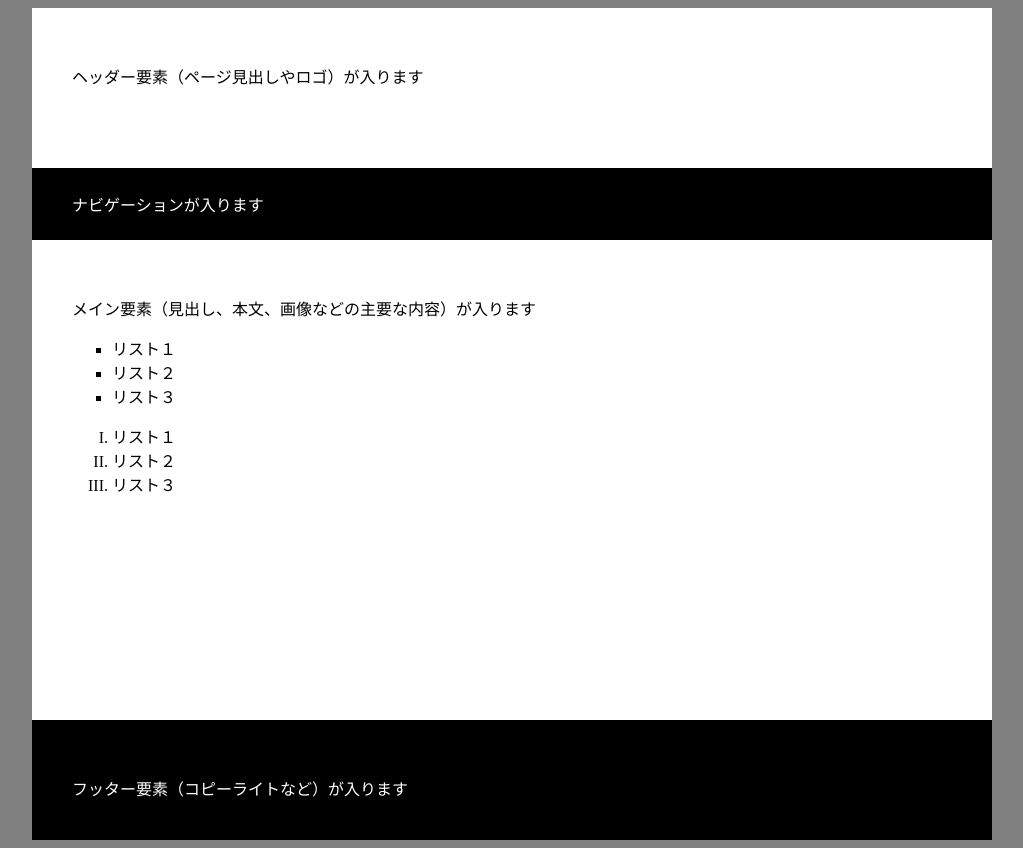
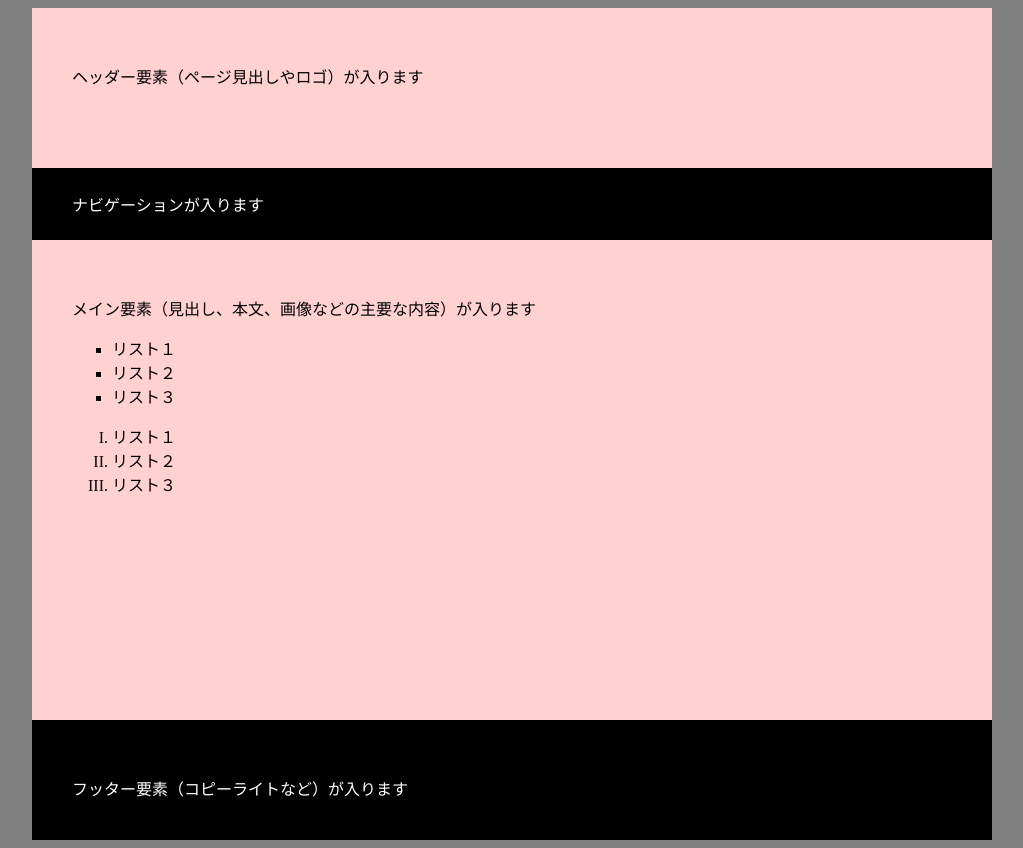
Before and after one commit to koma-cos25/css_sample_04, a plain HTML site: page index.html in a window 1280 px wide. Shown: the whole page, without its empty margins (128-1151 px from the left). Drawn offline with Linux system fonts and the light colour scheme.

Commit message:
Add files via upload

```diff
--- a/style.css
+++ b/style.css
@@ -7,7 +7,7 @@ body {
 #wrap {
   width: 960px;
   margin: auto;
-  background-color: white;
+  background-color: rgb(255, 209, 209);
 }
 
 header   {
```
